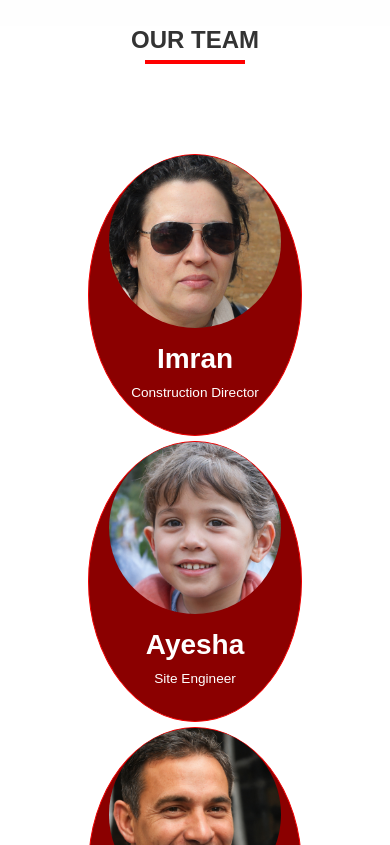
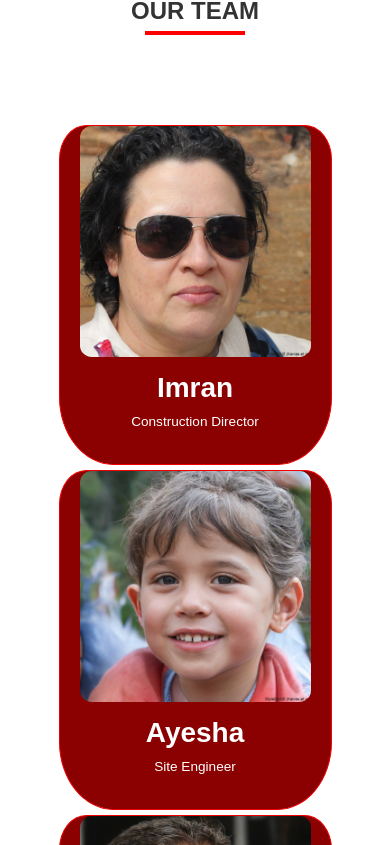
Before and after one commit to shahiryarverified/irtaqa-designs, a React (Create React App) app: page / in a window 390 px wide. Shown: the part 9659-10504 px from the top of the page. Built offline with nearby package versions, Linux system fonts and the light colour scheme.

Commit message:
Services Section Completely Responsive

```diff
--- a/src/components/ServicesSection/style.css
+++ b/src/components/ServicesSection/style.css
@@ -56,6 +56,7 @@
     display: grid;
     grid-template-columns: repeat(auto-fit, minmax(32%, 1fr));
     margin: auto;
+    width: 80%;
     gap: 2%;
   }
 
@@ -64,6 +65,7 @@
   .services-grid {
     grid-template-columns: repeat(auto-fit, minmax(40%, 1fr));
     justify-content: center;
+    width: 80%;
     padding-top: 100px;
     padding-bottom: 100px;
   }
--- a/src/components/TeamSection/style.css
+++ b/src/components/TeamSection/style.css
@@ -3,10 +3,7 @@
   .team-section .team-members {
     grid-template-columns: 1fr;
     gap: 5px;
-    max-width: 90%;
-  }
-  .team-member {
-    width: 100%;
+    width: 70%;
   }
   .profile-details h3 {
     font-size: 1.5rem;
@@ -21,10 +18,7 @@
   .team-section .team-members {
     grid-template-columns: repeat(auto-fit, minmax(40%, 1fr));
     padding-top: 100px;
-    /* min-width: 100%; */
-  }
-  .team-member {
-    max-width: 40%;
+    width: 75%;
   }
   .profile-details h3 {
     font-size: 1.65rem;
@@ -61,7 +55,7 @@
     display: grid;
     grid-template-columns: repeat(auto-fit, minmax(30%, 1fr));
     gap: 2%;
-    width: 55%;
+    width: 80%;
     padding-top: 100px;
     padding-bottom: 100px;
     margin: auto;
@@ -79,7 +73,7 @@
     justify-items: center;
     /* max-width: 70%; */
     border: 1px solid #f00000;
-    border-radius: 50% 50% 50% 50%;
+    border-radius: 10% 10% 20% 20%;
     color: #fff;
     background-color: #8b0000;
     transition: transform 0.1s ease-in-out;
@@ -88,7 +82,7 @@
   .team-member-profile:hover {
     color: #8b0000;
     background-color: #fff;
-    transform: scale(1.05);
+    transform: scale(0.95);
   }
 
   .team-member-profile:hover .profile-details p {
@@ -126,7 +120,7 @@
   .profile-image img {
     display: flex;
     width: 100%;
-    border-radius: 50%;
+    border-radius: 5%;
     object-fit: cover;
   }
 
```
